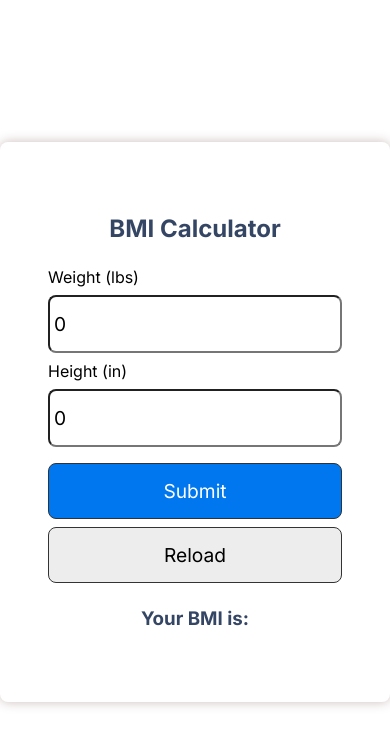
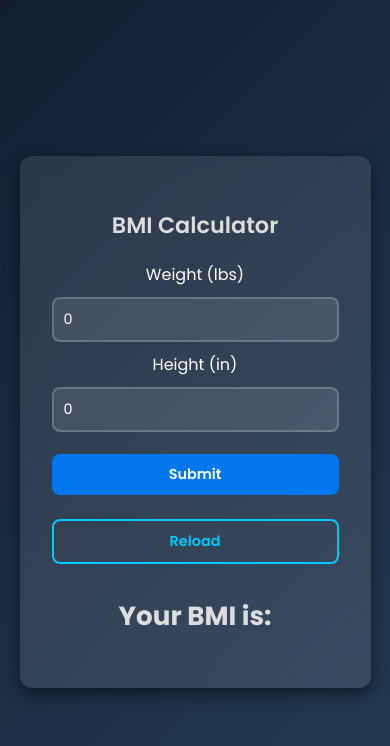
Before and after one commit to iiitl/bmi_calculator, a React (Create React App) app: page / in a window 390 px wide. Shown: the top 746 px of the page. Built offline with nearby package versions, Linux system fonts and the light colour scheme.

Commit message:
Improve UI as per requirement

```diff
--- a/src/App.css
+++ b/src/App.css
@@ -1,32 +1,62 @@
+
 .App {
   text-align: center;
-}
-
-.App-logo {
-  height: 40vmin;
-  pointer-events: none;
-}
-
-@media (prefers-reduced-motion: no-preference) {
-  .App-logo {
-    animation: App-logo-spin infinite 20s linear;
-  }
-}
-
-.App-header {
-  background-color: #282c34;
+  font-family: 'Arial', sans-serif;
+  background: linear-gradient(to right, #4facfe, #00f2fe);
   min-height: 100vh;
   display: flex;
   flex-direction: column;
   align-items: center;
   justify-content: center;
-  font-size: calc(10px + 2vmin);
-  color: white;
 }
 
+.App-logo {
+  height: 35vmin;
+  pointer-events: none;
+  transition: transform 0.3s ease-in-out;
+}
+
+@media (prefers-reduced-motion: no-preference) {
+  .App-logo {
+    animation: App-logo-spin infinite 15s linear;
+  }
+}
+
+
+.App-header {
+  background-color: rgba(40, 44, 52, 0.9);
+  padding: 20px;
+  border-radius: 15px;
+  box-shadow: 0px 4px 10px rgba(0, 0, 0, 0.3);
+  text-align: center;
+  width: 80%;
+  max-width: 600px;
+}
+
+
+.App-header h1 {
+  font-size: 2rem;
+  margin-bottom: 10px;
+}
+
+.App-header p {
+  font-size: 1.2rem;
+  opacity: 0.8;
+}
+
+
 .App-link {
-  color: #61dafb;
+  color: #ffcc00;
+  text-decoration: none;
+  font-weight: bold;
+  transition: color 0.3s ease;
 }
+
+.App-link:hover {
+  color: #ff9900;
+  text-decoration: underline;
+}
+
 
 @keyframes App-logo-spin {
   from {
--- a/src/index.css
+++ b/src/index.css
@@ -1,75 +1,134 @@
-@import url('https://fonts.googleapis.com/css2?family=Inter:wght@100;200;300;400;500;600;700;800;900&family=Poppins:ital,wght@0,100;0,200;0,300;0,400;0,500;0,600;0,700;0,800;0,900;1,100;1,200;1,300;1,400;1,500;1,600;1,700;1,800;1,900&display=swap');
-
+@import url('https://fonts.googleapis.com/css2?family=Inter:wght@300;400;500;600;700&family=Poppins:wght@300;400;500;600;700&display=swap');
 
 * {
   box-sizing: border-box;
   margin: 0;
   padding: 0;
-  font-family: 'Inter', sans-if;
+  font-family: 'Poppins', sans-serif;
 }
+
 
 .app {
   display: flex;
-
   justify-content: center;
   align-items: center;
   width: 100vw;
   min-height: 100vh;
+  background: linear-gradient(135deg, #141E30, #243B55);
+  color: #fff;
 }
 
+
 .container {
-  box-shadow: 0px 0px 12px #ccbdbd;
-  border-radius: 8px;
+  background: rgba(255, 255, 255, 0.1);
+  box-shadow: 0px 6px 15px rgba(0, 0, 0, 0.5);
+  border-radius: 12px;
   padding: 3rem;
-  max-width: 600px;
+  max-width: 450px;
+  width: 90%;
+  text-align: center;
+  backdrop-filter: blur(10px);
+  transition: all 0.3s ease-in-out;
 }
+
+.container:hover {
+  transform: translateY(-5px);
+  box-shadow: 0px 10px 25px rgba(0, 0, 0, 0.6);
+}
+
 
 input {
   width: 100%;
-  font-size: 1.2rem;
-  padding: 15px 4px;
-  margin: 8px 0;
+  font-size: 1rem;
+  padding: 12px;
+  margin: 10px 0;
   border-radius: 8px;
+  border: 2px solid rgba(255, 255, 255, 0.2);
+  background: rgba(255, 255, 255, 0.1);
+  color: white;
+  transition: border 0.3s ease, box-shadow 0.3s ease;
 }
 
+input:focus {
+  border-color: #00C9FF;
+  outline: none;
+  box-shadow: 0px 0px 10px rgba(0, 201, 255, 0.7);
+}
+
+
 .btn {
-  display: block;
   width: 100%;
-  font-size: 1.2rem;
-  margin: 8px 0;
-  padding: 15px 0;
-  background-color: #0077EE;
+  font-size: 1rem;
+  padding: 12px;
+  margin: 12px 0;
+  background: #0077EE;
   color: #fff;
-  border: 1px solid #333;
+  border: none;
   border-radius: 8px;
   cursor: pointer;
+  font-weight: 600;
+  transition: background 0.3s ease, transform 0.2s ease, box-shadow 0.3s ease;
 }
-/* unvisited link */
 
+.btn:hover {
+  background: #008ac6;
+  box-shadow: 0px 0px 15px rgba(0, 201, 255, 0.6);
+}
 
+.btn:active {
+  transform: scale(0.98);
+}
 
 .btn-outline {
-  background-color: #ededed;
-    color: #000000;
+  background: transparent;
+  color: #00C9FF;
+  border: 2px solid #00C9FF;
+  transition: all 0.3s ease;
 }
+
+.btn-outline:hover {
+  background: #00C9FF;
+  color: white;
+}
+
 
 .center {
   text-align: center;
-  margin: 24px 0;
-  color: #354665;
+  margin: 20px 0;
+  color: #ddd;
+  font-size: 1.4rem;
+  font-weight: 600;
 }
-.input_val
-{
-  color: #354665;
+
+.input_val {
+  color: #ccc;
+  font-weight: 500;
 }
-p {
-  margin: 10px 0;
-}
+
 
 .img-container {
   text-align: center;
+  margin-bottom: 20px;
 }
 
 .img-container img {
-  height: 200px;
+  height: 150px;
+  transition: transform 0.3s ease, box-shadow 0.3s ease;
 }
+
+.img-container img:hover {
+  transform: scale(1.08);
+  box-shadow: 0px 5px 20px rgba(0, 201, 255, 0.5);
+}
+
+@media screen and (max-width: 480px) {
+  .container {
+    padding: 2rem;
+  }
+
+  input,
+  .btn {
+    font-size: 0.9rem;
+    padding: 10px;
+  }
+}
```
